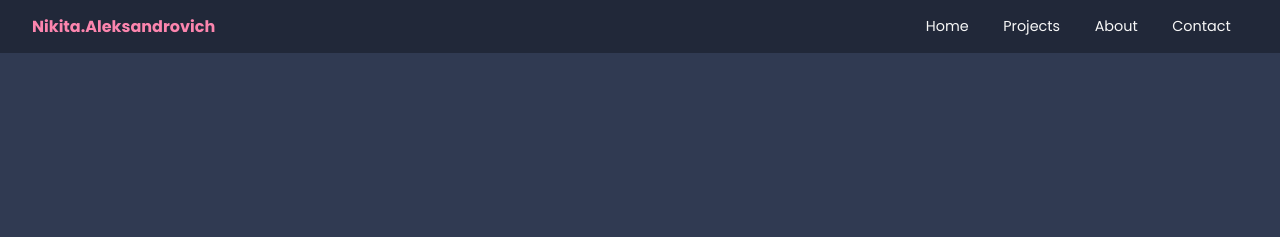
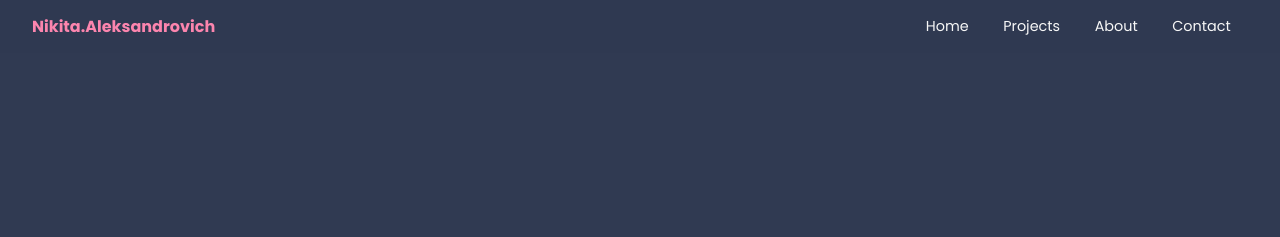
Before and after one commit to nboris55/portfolio, a website: page index.html in a window 1280 px wide. Shown: the top 237 px of the page. Drawn offline with nearby package versions, Linux system fonts and the light colour scheme; no server answers.

Commit message:
custom scrollbar, changed nav background added blur

```diff
--- a/index.html
+++ b/index.html
@@ -13,7 +13,7 @@
     />
     <link rel="stylesheet" href="/dist/css/style.min.css" />
   </head>
-  <nav data-visible="true" onscroll="hideNav">
+  <nav data-visible="true" onscroll="hideNav" class="blur">
     <div class="nav_container">
        <h1>Nikita.Aleksandrovich</h1>
 
--- a/scss/style.scss
+++ b/scss/style.scss
@@ -5,6 +5,19 @@
   margin: 0;
   padding: 0;
   overflow-x: hidden;
+}
+
+::-webkit-scrollbar {
+  width: 0.4em;
+}
+
+::-webkit-scrollbar-track {
+  background: none;
+}
+
+::-webkit-scrollbar-thumb {
+  background: #212839;
+  border-radius: 100vw;
 }
 
 body {
@@ -104,7 +117,8 @@ nav {
   right: 0;
   z-index: 1000;
   padding: 1em 2em;
-  background-color: #212839;
+  background-color: rgba(48, 58, 82, 0.85);
+  backdrop-filter: blur(0.5rem);
 }
 
 .mobile_nav {
@@ -617,6 +631,13 @@ section.about {
       }
     }
   }
+  @media only screen and (min-width: 1600px) {
+    .about_toggle {
+      input:checked + .slider::before {
+        transform: translateX(424px) rotateZ(45deg);
+      }
+    }
+  }
   // End of about section
 }
 
@@ -673,6 +694,12 @@ section.contact {
     font-size: 1.2rem;
   }
 
+  @media only screen and (min-width: 900px) {
+    button {
+      width: 20%;
+    }
+  }
+
   .other_contact {
     margin-top: 2em;
     a,
```
Also changed, not shown: dist/css/style.min.css.
